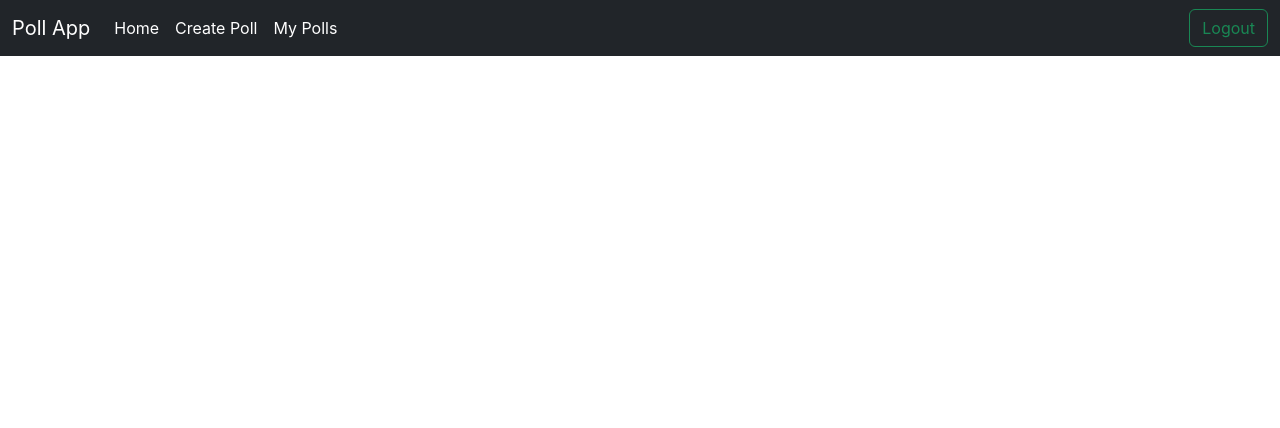
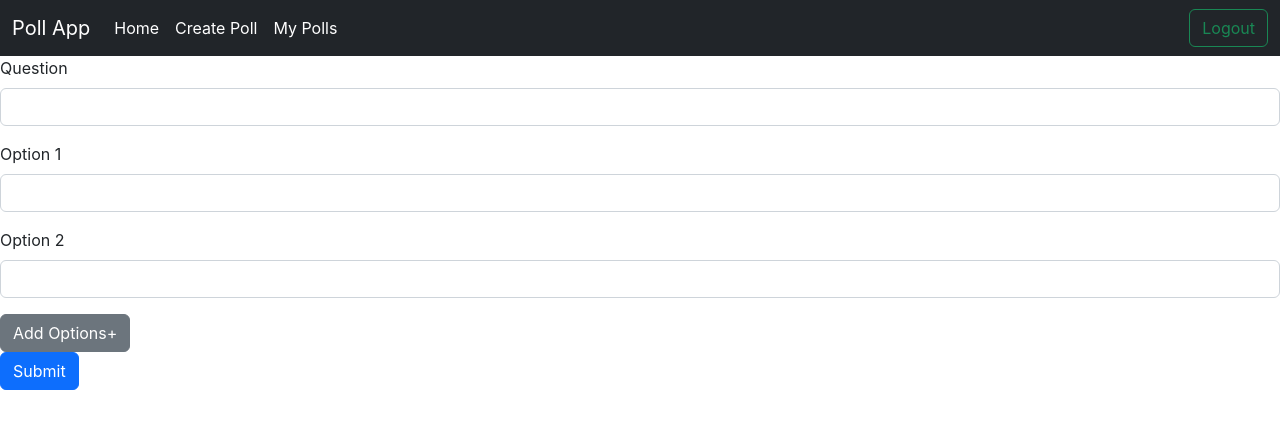
Before and after one commit to jaditi930/Poll-Application, a React (Create React App) app in the folder poll-app-frontend/: page /create_poll in a window 1280 px wide. Shown: the top 428 px of the page. Built offline with nearby package versions, Linux system fonts and the light colour scheme.

Commit message:
poll created successfully

```diff
--- a/poll-app-frontend/src/App.js
+++ b/poll-app-frontend/src/App.js
@@ -21,7 +21,7 @@ function App() {
       <Route exact path="/" element={<Home />}></Route>
       <Route exact path="/login" element={<Login setLogged={setLogged}/>}></Route>
       <Route path="/signup" element={<SignUp/>}></Route>
-      <Route path="/create" element={<CreatePoll/>}></Route>
+      <Route path="/create_poll" element={<CreatePoll/>}></Route>
       <Route path="/my_polls" element={<ShowPolls />}></Route>
     </Routes>
   </Router>
--- a/poll-app-frontend/src/components/CreatePoll.js
+++ b/poll-app-frontend/src/components/CreatePoll.js
@@ -1,7 +1,76 @@
+import { useState } from "react";
+
 export default function CreatePoll()
-{
+{   const [options,setOptions]=useState([1,2])
+    function addOptions()
+    {
+        setOptions([...options,options.length+1])
+    }
+    function submitPoll(e){
+        e.preventDefault()
+        let ques=document.getElementById("question").value
+        let optArray=[]
+        for(let i=1;i<=options.length;i++)
+        {
+        let option=document.getElementById(`option${i}`).value
+        optArray.push(option)
+        }
+        console.log(ques,optArray)
+        fetch("http://127.0.0.1:7000/create_poll",{
+            method:"POST",
+            credentials:'include',
+            body:JSON.stringify({
+                options:optArray,
+                question:ques
+            }),
+                // Adding headers to the request
+                headers: {
+                    "Content-type": "application/json; charset=UTF-8",
+                    "X-CSRFToken":getCookie("csrftoken")
+                }
+            })
+            .then((response)=> response.json())
+            .then((data)=>{
+                console.log(data)
+            })
+
+    }
+    let optionsArray=options.map((id)=>{
+        return   <div class="mb-3" key={id}>
+        <label for={`option${id}`} class="form-label">Option {id}</label>
+        <input type="text" class="form-control" id={`option${id}`} name={`option${id}`} />
+      </div>
+    })
+    function getCookie(name) {
+        let cookieValue = null;
+        if (document.cookie && document.cookie !== '') {
+            const cookies = document.cookie.split(';');
+            for (let i = 0; i < cookies.length; i++) {
+                const cookie = cookies[i].trim();
+                // Does this cookie string begin with the name we want?
+                if (cookie.substring(0, name.length + 1) === (name + '=')) {
+                    cookieValue = decodeURIComponent(cookie.substring(name.length + 1));
+                    break;
+                }
+            }
+        }
+        return cookieValue;
+    }
+
     return (
         <>
+        <form name="create_form">
+  <div class="mb-3">
+    <label for="question" class="form-label">Question</label>
+    <input type="text" class="form-control" id="question" name="question"/>
+  </div>
+    {optionsArray}
+  <div class="d-flex justify-center">
+  <button type="button" class="btn btn-secondary" onClick={addOptions}>Add Options+</button>
+  </div>
+
+  <button type="submit" class="btn btn-primary" onClick={(e)=>{submitPoll(e)}}>Submit</button>
+</form>
         </>
     )
 }
--- a/poll-app-frontend/src/components/Home.js
+++ b/poll-app-frontend/src/components/Home.js
@@ -5,31 +5,10 @@ export default function Home()
 {
     const [pollsArray,setPolls]=useState([])
     useEffect(()=>{
-        console.log("hello")
-        function getCookie(name) {
-            let cookieValue = null;
-            if (document.cookie && document.cookie !== '') {
-                const cookies = document.cookie.split(';');
-                for (let i = 0; i < cookies.length; i++) {
-                    const cookie = cookies[i].trim();
-                    // Does this cookie string begin with the name we want?
-                    if (cookie.substring(0, name.length + 1) === (name + '=')) {
-                        cookieValue = decodeURIComponent(cookie.substring(name.length + 1));
-                        break;
-                    }
-                }
-            }
-            return cookieValue;
-        }
-        const csrftoken = getCookie('csrftoken');
-        // console.log(csrftoken)
+
         fetch("http://127.0.0.1:7000/",{
             credentials:'include',
-                // Adding headers to the request
-                // headers: {
-                //     "Content-type": "application/json; charset=UTF-8",
-                //     "X-CSRFToken":csrftoken
-                // }
+
             })
             .then((res)=> res.json() )
             .then((data)=> {
--- a/poll-app-frontend/src/components/MyPolls.js
+++ b/poll-app-frontend/src/components/MyPolls.js
@@ -1,6 +1,10 @@
+import { useEffect } from "react"
 
 export default function MyPolls()
 {
+    useEffect(()=>{
+
+    },[])
     return (
         <>
         </>
--- a/poll-app-frontend/src/components/Question.js
+++ b/poll-app-frontend/src/components/Question.js
@@ -45,14 +45,22 @@ function submitResponse(e){
 const optionArray=question.options.map((option)=>{
 return  <>
 <li class="list-group-item">
-    { question.response && question.response==option.id
-       ? <input class="form-check-input me-1" type="checkbox" value={option.id} id="firstCheckbox" checked/>
-        :    <input class="form-check-input me-1" type="checkbox" value={option.id} id="firstCheckbox" onClick={(e)=>{submitResponse(e)}}/>
-    }
+    { question.response
+        ?
+        <>
+            { question.response === option.id
+        ? <input class="form-check-input me-1" type="checkbox" value={option.id} id="firstCheckbox" checked/>
+        : <input class="form-check-input me-1" type="checkbox" value={option.id} id="firstCheckbox" disabled/>
+            }
+        </>
+        : (<input class="form-check-input me-1" type="checkbox" value={option.id} id="firstCheckbox" onClick={(e)=>{submitResponse(e)}}/>
+        )
+     }
         <label class="form-check-label" for="firstCheckbox">{option.value}</label>
         </li>
 </>
 })
+//
 return (
     <li key={question.id}>{question.value}
     <ul>
```
Also changed, not shown: 2 other files (tests, documents, lock files or other folders).
